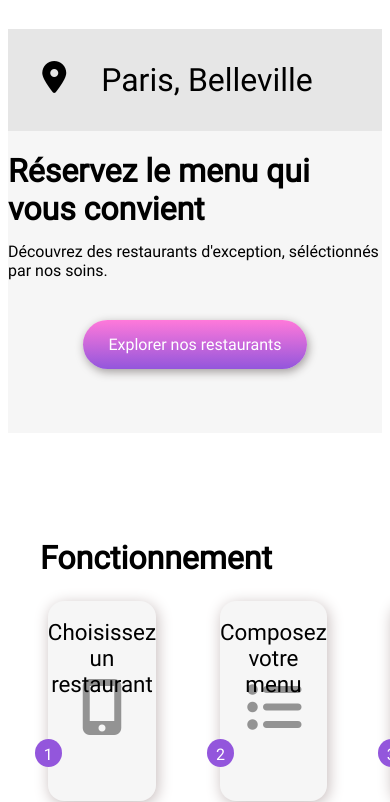
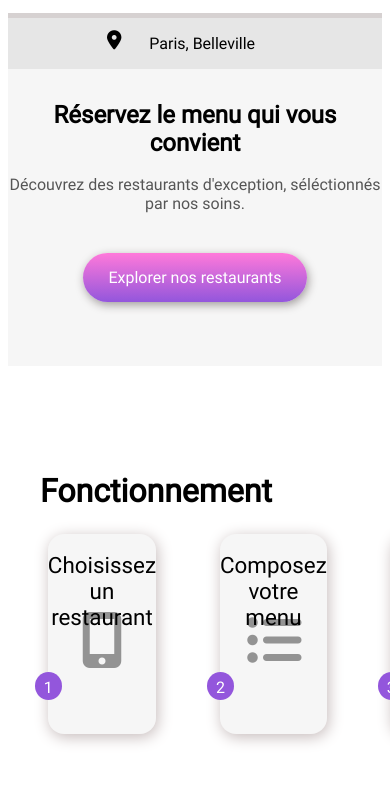
Before and after one commit to T-dev20/TravisGuibinga_05112020, a website: page index.html in a window 390 px wide. Shown: the part 45-847 px from the top of the page. Drawn offline with Linux system fonts and the light colour scheme; files whose address does not match are found by name.

Commit message:
fin_responsive de la section de présentation

```diff
--- a/sass/5-pages/_div-presentation.scss
+++ b/sass/5-pages/_div-presentation.scss
@@ -6,20 +6,32 @@
   @media screen and (max-width: 599px) {
     display: grid;
     grid-template-columns: 1fr;
+    margin-top: 1rem;
   }
   &__map-paris {
     background-color: $color-back-Map;
     display: flex;
     justify-content: center;
+    @media screen and (max-width: 599px) {
+      border-top: 5px solid #d6d1d1;
+    }
     &__icon {
       display: block;
       position: relative;
       bottom: -30px;
       right: 35px;
       font-size: 2rem;
+      @media screen and (max-width: 599px) {
+        font-size: 1.2rem;
+        bottom: -10.5px;
+        right: 28px;
+      }
     }
     & p {
       font-size: 2rem;
+      @media screen and (max-width: 599px) {
+        font-size: 1rem;
+      }
     }
   }
 }
@@ -28,11 +40,22 @@
   display: block;
   margin-left: auto;
   margin-right: auto;
+  @media screen and (max-width: 599px) {
+    text-align: center;
+    font-size: 1.5rem;
+    margin-top: 2rem;
+  }
   & ~ p {
     display: block;
     margin-left: auto;
     margin-right: auto;
     margin-top: -0.5rem;
     margin-bottom: 2.5rem;
+    @media screen and (max-width: 599px) {
+      font-size: 1rem;
+      text-align: center;
+      margin-top: 0.1rem;
+      opacity: 0.65;
+    }
   }
 }
```
Also changed, not shown: public/css/style.css, 1 other file.
